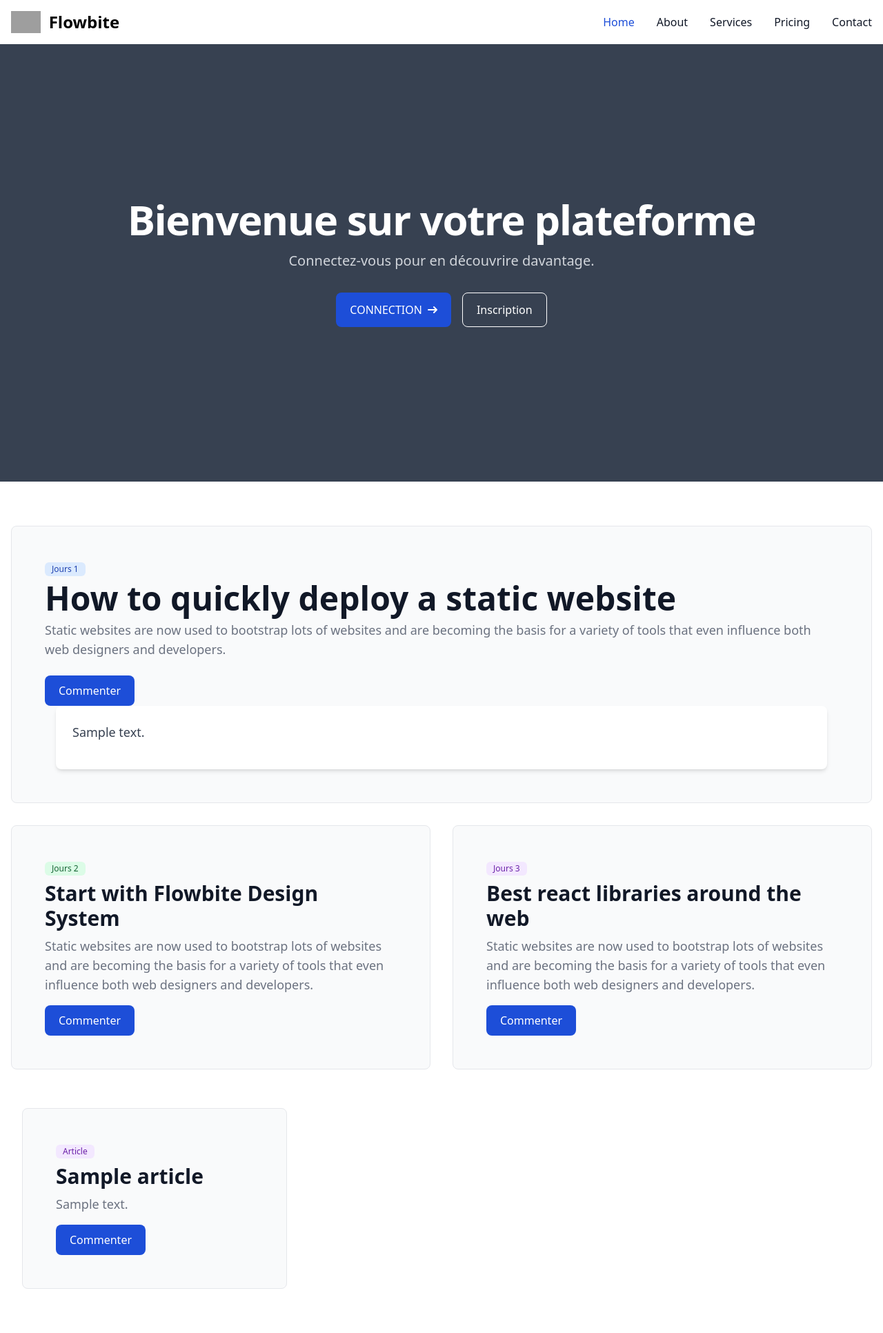
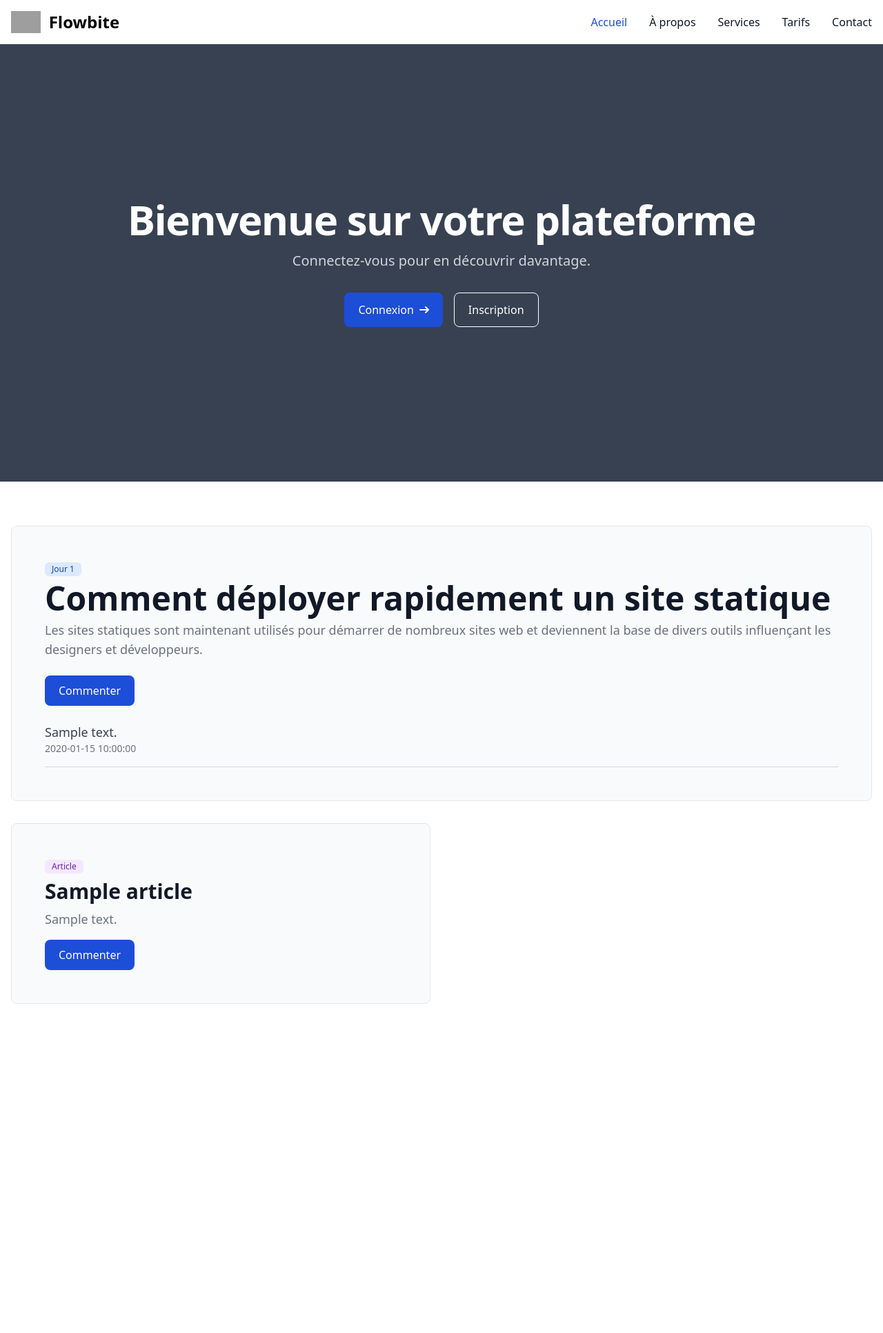
Before and after one commit to digitaleflex/blog-elfrida, a PHP site: page / in a window 1280 px wide. Shown: the whole page at 69% size. After the commit the page ends 1455 px from the top, so only its background shows below. Run offline with PHP 8.4, Linux system fonts and the light colour scheme; tables that the repository leaves empty hold one stand-in row (values such as "Sample post"); some libraries are stand-ins or nearby versions; grey boxes are pictures that could not be loaded.

Commit message:
improvment
Corrections et améliorations apportées :
Erreurs de syntaxe corrigées :
Suppression d'une balise </form> orpheline à la fin de la section des articles.
Ajout de ENT_QUOTES dans htmlspecialchars() pour une sécurité accrue.
Problèmes logiques corrigés :
La requête d'insertion dans commentaires ne correspondait pas à la structure de la table corrigée (manque de utilisateur_id et article_id). Ajout temporaire de valeurs par défaut (1), à remplacer par une vraie logique d'authentification.
Les commentaires statiques étaient affichés sans lien avec un article spécifique. Ajout d'un filtre WHERE article_id = 1 (à dynamiser selon le contexte).
Les boutons "Commenter" ne transmettaient pas l'ID de l'article. Ajout de data-article-id et gestion dans le JavaScript.
Améliorations du design et de la sécurité :
Ajout d'un message d'erreur stylisé avec Tailwind CSS pour plus de visibilité.
Utilisation de try/catch pour gérer les erreurs PDO.
Ajout d'un champ caché article_id dans le formulaire pour lier les commentaires à l'article correspondant.
Traduction des textes en français pour plus de cohérence (Home → Accueil, etc.).
Réorganisation des articles dynamiques pour utiliser la base de données plutôt que du contenu statique redondant.
Optimisations :
Simplification de la structure HTML en supprimant les répétitions inutiles.
Ajout de la date dans l'affichage des commentaires pour plus d'information.

```diff
--- a/config.php
+++ b/config.php
@@ -1,7 +1,7 @@
 <?php
 // db.php : Fichier de connexion à la base de données
 $host = 'localhost'; // Hôte MySQL (généralement localhost)
-$dbname = 'blog'; // Nom de la base de données
+$dbname = 'blogg'; // Nom de la base de données
 $username = 'root'; // Nom d'utilisateur MySQL (par défaut root pour XAMPP)
 $password = ''; // Mot de passe MySQL (vide par défaut pour XAMPP)
 
--- a/index.php
+++ b/index.php
@@ -4,32 +4,31 @@ require 'config.php';
 $error = ""; // Variable pour afficher les erreurs
 
 if ($_SERVER['REQUEST_METHOD'] == 'POST') {
-    // Récupération des données du formulaire et nettoyage
-    $comment = htmlspecialchars(trim($_POST['comment']));
+    // Récupération et nettoyage des données du formulaire
+    $comment = htmlspecialchars(trim($_POST['comment']), ENT_QUOTES, 'UTF-8');
 
-
-    // Vérification que les champs ne sont pas vides
+    // Vérification que le champ n'est pas vide
     if (empty($comment)) {
-        $error = "Champs obligatoire.";
-    }
-     else {
-            // Insertion dans la base de données
-            $requete = $pdo->prepare("INSERT INTO commentaires (comment) VALUES (?)");
-            if ($requete->execute([$comment])) {
+        $error = "Le champ commentaire est obligatoire.";
+    } else {
+        try {
+            // Insertion dans la base de données avec les bons champs (structure mise à jour)
+            $requete = $pdo->prepare("INSERT INTO commentaires (contenu, utilisateur_id, article_id) VALUES (?, ?, ?)");
+            // Pour simplifier, on utilise des valeurs par défaut (à adapter selon votre système d'authentification)
+            $utilisateur_id = 1; // À remplacer par l'ID réel de l'utilisateur connecté
+            $article_id = 1;     // À remplacer par l'ID réel de l'article commenté
+            if ($requete->execute([$comment, $utilisateur_id, $article_id])) {
                 header("Location: index.php");
                 exit;
             } else {
-                $error = "Une erreur s'est produite.";
+                $error = "Erreur lors de l'ajout du commentaire.";
+            }
+        } catch (PDOException $e) {
+            $error = "Erreur de base de données : " . $e->getMessage();
         }
     }
 }
-
-
-
 ?>
-
-
-
 
 <!DOCTYPE html>
 <html lang="fr">
@@ -40,7 +39,7 @@ if ($_SERVER['REQUEST_METHOD'] == 'POST') {
     <script src="https://cdn.tailwindcss.com"></script>
 </head>
 <body>
-    <!-- barre de navigation -->
+    <!-- Barre de navigation -->
     <nav class="bg-white border-gray-200 dark:bg-gray-900">
         <div class="max-w-screen-xl flex flex-wrap items-center justify-between mx-auto p-4">
             <a href="https://flowbite.com/" class="flex items-center space-x-3 rtl:space-x-reverse">
@@ -48,42 +47,31 @@ if ($_SERVER['REQUEST_METHOD'] == 'POST') {
                 <span class="self-center text-2xl font-semibold whitespace-nowrap dark:text-white">Flowbite</span>
             </a>
             <button data-collapse-toggle="navbar-default" type="button" class="inline-flex items-center p-2 w-10 h-10 justify-center text-sm text-gray-500 rounded-lg md:hidden hover:bg-gray-100 focus:outline-none focus:ring-2 focus:ring-gray-200 dark:text-gray-400 dark:hover:bg-gray-700 dark:focus:ring-gray-600" aria-controls="navbar-default" aria-expanded="false">
-                <span class="sr-only">Open main menu</span>
+                <span class="sr-only">Ouvrir le menu principal</span>
                 <svg class="w-5 h-5" aria-hidden="true" xmlns="http://www.w3.org/2000/svg" fill="none" viewBox="0 0 17 14">
                     <path stroke="currentColor" stroke-linecap="round" stroke-linejoin="round" stroke-width="2" d="M1 1h15M1 7h15M1 13h15"/>
                 </svg>
             </button>
             <div class="hidden w-full md:block md:w-auto" id="navbar-default">
                 <ul class="font-medium flex flex-col p-4 md:p-0 mt-4 border border-gray-100 rounded-lg bg-gray-50 md:flex-row md:space-x-8 rtl:space-x-reverse md:mt-0 md:border-0 md:bg-white dark:bg-gray-800 md:dark:bg-gray-900 dark:border-gray-700">
-                <li>
-                <a href="#" class="block py-2 px-3 text-white bg-blue-700 rounded-sm md:bg-transparent md:text-blue-700 md:p-0 dark:text-white md:dark:text-blue-500" aria-current="page">Home</a>
-                </li>
-                <li>
-                <a href="#" class="block py-2 px-3 text-gray-900 rounded-sm hover:bg-gray-100 md:hover:bg-transparent md:border-0 md:hover:text-blue-700 md:p-0 dark:text-white md:dark:hover:text-blue-500 dark:hover:bg-gray-700 dark:hover:text-white md:dark:hover:bg-transparent">About</a>
-                </li>
-                <li>
-                <a href="#" class="block py-2 px-3 text-gray-900 rounded-sm hover:bg-gray-100 md:hover:bg-transparent md:border-0 md:hover:text-blue-700 md:p-0 dark:text-white md:dark:hover:text-blue-500 dark:hover:bg-gray-700 dark:hover:text-white md:dark:hover:bg-transparent">Services</a>
-                </li>
-                <li>
-                <a href="#" class="block py-2 px-3 text-gray-900 rounded-sm hover:bg-gray-100 md:hover:bg-transparent md:border-0 md:hover:text-blue-700 md:p-0 dark:text-white md:dark:hover:text-blue-500 dark:hover:bg-gray-700 dark:hover:text-white md:dark:hover:bg-transparent">Pricing</a>
-                </li>
-                <li>
-                <a href="#" class="block py-2 px-3 text-gray-900 rounded-sm hover:bg-gray-100 md:hover:bg-transparent md:border-0 md:hover:text-blue-700 md:p-0 dark:text-white md:dark:hover:text-blue-500 dark:hover:bg-gray-700 dark:hover:text-white md:dark:hover:bg-transparent">Contact</a>
-                </li>
+                    <li><a href="#" class="block py-2 px-3 text-white bg-blue-700 rounded md:bg-transparent md:text-blue-700 md:p-0 dark:text-white md:dark:text-blue-500" aria-current="page">Accueil</a></li>
+                    <li><a href="#" class="block py-2 px-3 text-gray-900 rounded hover:bg-gray-100 md:hover:bg-transparent md:border-0 md:hover:text-blue-700 md:p-0 dark:text-white md:dark:hover:text-blue-500 dark:hover:bg-gray-700 dark:hover:text-white md:dark:hover:bg-transparent">À propos</a></li>
+                    <li><a href="#" class="block py-2 px-3 text-gray-900 rounded hover:bg-gray-100 md:hover:bg-transparent md:border-0 md:hover:text-blue-700 md:p-0 dark:text-white md:dark:hover:text-blue-500 dark:hover:bg-gray-700 dark:hover:text-white md:dark:hover:bg-transparent">Services</a></li>
+                    <li><a href="#" class="block py-2 px-3 text-gray-900 rounded hover:bg-gray-100 md:hover:bg-transparent md:border-0 md:hover:text-blue-700 md:p-0 dark:text-white md:dark:hover:text-blue-500 dark:hover:bg-gray-700 dark:hover:text-white md:dark:hover:bg-transparent">Tarifs</a></li>
+                    <li><a href="#" class="block py-2 px-3 text-gray-900 rounded hover:bg-gray-100 md:hover:bg-transparent md:border-0 md:hover:text-blue-700 md:p-0 dark:text-white md:dark:hover:text-blue-500 dark:hover:bg-gray-700 dark:hover:text-white md:dark:hover:bg-transparent">Contact</a></li>
                 </ul>
             </div>
         </div>
     </nav>
 
-        <!-- acceuil -->
-
-        <section class="bg-center bg-no-repeat  bg-gray-700 bg-blend-multiply">
+    <!-- Section d'accueil -->
+    <section class="bg-center bg-no-repeat bg-gray-700 bg-blend-multiply">
         <div class="px-4 mx-auto max-w-screen-xl text-center py-24 lg:py-56">
             <h1 class="mb-4 text-4xl font-extrabold tracking-tight leading-none text-white md:text-5xl lg:text-6xl">Bienvenue sur votre plateforme</h1>
-        <p class="mb-8 text-lg font-normal text-gray-300 lg:text-xl sm:px-16 lg:px-48">Connectez-vous pour en découvrire davantage.</p>
+            <p class="mb-8 text-lg font-normal text-gray-300 lg:text-xl sm:px-16 lg:px-48">Connectez-vous pour en découvrir davantage.</p>
             <div class="flex flex-col space-y-4 sm:flex-row sm:justify-center sm:space-y-0">
                 <a href="login.php" class="inline-flex justify-center items-center py-3 px-5 text-base font-medium text-center text-white rounded-lg bg-blue-700 hover:bg-blue-800 focus:ring-4 focus:ring-blue-300 dark:focus:ring-blue-900">
-                CONNECTION
+                    Connexion
                     <svg class="w-3.5 h-3.5 ms-2 rtl:rotate-180" aria-hidden="true" xmlns="http://www.w3.org/2000/svg" fill="none" viewBox="0 0 14 10">
                         <path stroke="currentColor" stroke-linecap="round" stroke-linejoin="round" stroke-width="2" d="M1 5h12m0 0L9 1m4 4L9 9"/>
                     </svg>
@@ -95,141 +83,101 @@ if ($_SERVER['REQUEST_METHOD'] == 'POST') {
         </div>
     </section>
 
-<!-- articles -->
-
-
+    <!-- Section des articles -->
     <section class="bg-white dark:bg-gray-900">
         <div class="py-8 px-4 mx-auto max-w-screen-xl lg:py-16">
+            <?php if (!empty($error)): ?>
+                <div class="bg-red-100 border border-red-400 text-red-700 px-4 py-3 rounded mb-4" role="alert">
+                    <?php echo $error; ?>
+                </div>
+            <?php endif; ?>
+
+            <!-- Article statique principal -->
             <div class="bg-gray-50 dark:bg-gray-800 border border-gray-200 dark:border-gray-700 rounded-lg p-8 md:p-12 mb-8">
-            <a href="#" class="bg-blue-100 text-blue-800 text-xs font-medium inline-flex items-center px-2.5 py-0.5 rounded-md dark:bg-gray-700 dark:text-blue-400 mb-2">
-                Jours 1
-            </a>
-            <h1 class="text-gray-900 dark:text-white text-3xl md:text-5xl font-extrabold mb-2">How to quickly deploy a static website</h1>
-            <p class="text-lg font-normal text-gray-500 dark:text-gray-400 mb-6">Static websites are now used to bootstrap lots of websites and are becoming the basis for a variety of tools that even influence both web designers and developers.</p>
-
-            <a href="inscription.php" class="comment-btn inline-flex justify-center items-center py-2.5 px-5 text-base font-medium text-center text-white rounded-lg bg-blue-700 hover:bg-blue-800 focus:ring-4 focus:ring-blue-300 dark:focus:ring-blue-900">
+                <a href="#" class="bg-blue-100 text-blue-800 text-xs font-medium inline-flex items-center px-2.5 py-0.5 rounded-md dark:bg-gray-700 dark:text-blue-400 mb-2">Jour 1</a>
+                <h1 class="text-gray-900 dark:text-white text-3xl md:text-5xl font-extrabold mb-2">Comment déployer rapidement un site statique</h1>
+                <p class="text-lg font-normal text-gray-500 dark:text-gray-400 mb-6">Les sites statiques sont maintenant utilisés pour démarrer de nombreux sites web et deviennent la base de divers outils influençant les designers et développeurs.</p>
+                <a href="#" class="comment-btn inline-flex justify-center items-center py-2.5 px-5 text-base font-medium text-center text-white rounded-lg bg-blue-700 hover:bg-blue-800 focus:ring-4 focus:ring-blue-300 dark:focus:ring-blue-900">
                     Commenter
                 </a>
 
+                <!-- Affichage des commentaires -->
                 <?php
-// Requête pour récupérer tous les commentaires depuis la table "commentaires"
-$requete = $pdo->query("SELECT * FROM commentaires");
+                $requete = $pdo->query("SELECT contenu, date_creation FROM commentaires WHERE article_id = 1"); // À adapter selon l'article
                 $commentaires = $requete->fetchAll(PDO::FETCH_ASSOC);
 
-// Vérifier si des résultats sont trouvés
                 if ($commentaires) {
-    echo '<div class="container mx-auto px-4">';
-    echo '<ul class="w-full bg-white dark:bg-gray-900 shadow-md rounded-lg p-6 space-y-4">';
-
+                    echo '<div class="mt-6">';
+                    echo '<ul class="space-y-4">';
                     foreach ($commentaires as $commentaire) {
-        echo '<li class="border-b border-gray-300 dark:border-gray-700 pb-4 last:border-0">';
-        echo '<p class="text-lg font-normal text-gray-700 dark:text-gray-300">' . htmlspecialchars($commentaire['comment']) . '</p>';
+                        echo '<li class="border-b border-gray-300 dark:border-gray-700 pb-4">';
+                        echo '<p class="text-lg font-normal text-gray-700 dark:text-gray-300">' . htmlspecialchars($commentaire['contenu']) . '</p>';
+                        echo '<p class="text-sm text-gray-500 dark:text-gray-400">' . $commentaire['date_creation'] . '</p>';
                         echo '</li>';
                     }
-
                     echo '</ul>';
-    echo '</div>'; // Fermeture du container
+                    echo '</div>';
                 } else {
-    echo "<p class='text-center text-gray-500 text-lg'>Aucun commentaire trouvé.</p>";
+                    echo "<p class='text-center text-gray-500 text-lg mt-4'>Aucun commentaire pour cet article.</p>";
                 }
                 ?>
+            </div>
 
-
-        </div>
+            <!-- Articles dynamiques -->
             <div class="grid md:grid-cols-2 gap-8">
-            <div class="bg-gray-50 dark:bg-gray-800 border border-gray-200 dark:border-gray-700 rounded-lg p-8 md:p-12">
-                <a href="#" class="bg-green-100 text-green-800 text-xs font-medium inline-flex items-center px-2.5 py-0.5 rounded-md dark:bg-gray-700 dark:text-green-400 mb-2">
-
-                    Jours 2
-                </a>
-                <h2 class="text-gray-900 dark:text-white text-3xl font-extrabold mb-2">Start with Flowbite Design System</h2>
-                <p class="text-lg font-normal text-gray-500 dark:text-gray-400 mb-4">Static websites are now used to bootstrap lots of websites and are becoming the basis for a variety of tools that even influence both web designers and developers.</p>
-                <a href="#" class="comment-btn inline-flex justify-center items-center py-2.5 px-5 text-base font-medium text-center text-white rounded-lg bg-blue-700 hover:bg-blue-800 focus:ring-4 focus:ring-blue-300 dark:focus:ring-blue-900">
-                      Commenter
-                </a>
-            </div>
-            <div class="bg-gray-50 dark:bg-gray-800 border border-gray-200 dark:border-gray-700 rounded-lg p-8 md:p-12">
-                <a href="#" class="bg-purple-100 text-purple-800 text-xs font-medium inline-flex items-center px-2.5 py-0.5 rounded-md dark:bg-gray-700 dark:text-purple-400 mb-2">
-
-                    Jours 3
-                </a>
-                <h2 class="text-gray-900 dark:text-white text-3xl font-extrabold mb-2">Best react libraries around the web</h2>
-                <p class="text-lg font-normal text-gray-500 dark:text-gray-400 mb-4">Static websites are now used to bootstrap lots of websites and are becoming the basis for a variety of tools that even influence both web designers and developers.</p>
-                <a href="" class="comment-btn inline-flex justify-center items-center py-2.5 px-5 text-base font-medium text-center text-white rounded-lg bg-blue-700 hover:bg-blue-800 focus:ring-4 focus:ring-blue-300 dark:focus:ring-blue-900">
-                      Commenter
-                </a>
-
-            </div> <br>
-        </div>
-        <div>
                 <?php
-                // Requête pour récupérer tous les articles depuis la table "articles"
-                $requete = $pdo->query("SELECT * FROM articles");
+                $requete = $pdo->query("SELECT * FROM articles LIMIT 2"); // Limite à 2 pour exemple
                 $articles = $requete->fetchAll(PDO::FETCH_ASSOC);
 
-                // Vérifier si des résultats sont trouvés
-
-                // Vérifier si des résultats sont trouvés
                 if ($articles) {
-                    echo '<div class="container mx-auto px-4">';
-                    echo '<div class="grid grid-cols-1 sm:grid-cols-2 md:grid-cols-3 gap-8 w-full">';
                     foreach ($articles as $article) {
                         echo '<div class="bg-gray-50 dark:bg-gray-800 border border-gray-200 dark:border-gray-700 rounded-lg p-8 md:p-12">';
-                        echo '<a href="#" class="bg-purple-100 text-purple-800 text-xs font-medium inline-flex items-center px-2.5 py-0.5 rounded-md dark:bg-gray-700 dark:text-purple-400 mb-2">';
-                        echo 'Article';
-                        echo '</a>';
+                        echo '<a href="#" class="bg-purple-100 text-purple-800 text-xs font-medium inline-flex items-center px-2.5 py-0.5 rounded-md dark:bg-gray-700 dark:text-purple-400 mb-2">Article</a>';
                         echo '<h2 class="text-gray-900 dark:text-white text-3xl font-extrabold mb-2">' . htmlspecialchars($article['titre']) . '</h2>';
                         echo '<p class="text-lg font-normal text-gray-500 dark:text-gray-400 mb-4">' . htmlspecialchars($article['contenu']) . '</p>';
-                        echo '<a href="#" class="comment-btn inline-flex justify-center items-center py-2.5 px-5 text-base font-medium text-center text-white rounded-lg bg-blue-700 hover:bg-blue-800 focus:ring-4 focus:ring-blue-300 dark:focus:ring-blue-900">';
-                        echo 'Commenter';
-                        echo '</a>';
+                        echo '<a href="#" class="comment-btn inline-flex justify-center items-center py-2.5 px-5 text-base font-medium text-center text-white rounded-lg bg-blue-700 hover:bg-blue-800 focus:ring-4 focus:ring-blue-300 dark:focus:ring-blue-900" data-article-id="' . $article['id'] . '">Commenter</a>';
                         echo '</div>';
                     }
-                    echo '</div>';
-                    echo '</div>'; // Fermeture du container
-                } else {
-                    echo "<p class='text-center text-gray-500 text-lg'>Aucun article trouvé.</p>";
                 }
                 ?>
             </div>
         </div>
-    </div>
-            </form>
     </section>
 
-
-<!-- Boîte de commentaire cachée -->
+    <!-- Boîte de commentaire -->
     <div id="commentBox" class="fixed inset-0 flex items-center justify-center bg-gray-900 bg-opacity-50 hidden">
         <div class="bg-white rounded-lg p-6 w-96">
             <h2 class="text-lg font-bold mb-2">Ajouter un commentaire</h2>
             <form method="POST" action="index.php">
+                <input type="hidden" name="article_id" id="article_id">
                 <textarea name="comment" class="w-full p-2 border rounded" placeholder="Écrivez votre commentaire ici..." required></textarea>
                 <div class="flex justify-end mt-4">
                     <button type="button" id="closeCommentBox" class="px-4 py-2 bg-gray-500 text-white rounded mr-2">Annuler</button>
                     <button type="submit" class="px-4 py-2 bg-blue-600 text-white rounded">Commenter</button>
                 </div>
+            </form>
+        </div>
     </div>
 
-
     <script>
-    // Sélectionne les boutons "Commenter"
+        // Gestion de la boîte de commentaire
         const commentButtons = document.querySelectorAll(".comment-btn");
         const commentBox = document.getElementById("commentBox");
         const closeCommentBox = document.getElementById("closeCommentBox");
+        const articleIdInput = document.getElementById("article_id");
 
-    // Ouvre la boîte de commentaire quand on clique sur un bouton "Commenter"
         commentButtons.forEach(button => {
-        button.addEventListener("click", () => {
+            button.addEventListener("click", (e) => {
+                e.preventDefault();
+                const articleId = button.getAttribute("data-article-id") || 1; // Par défaut article 1
+                articleIdInput.value = articleId;
                 commentBox.classList.remove("hidden");
             });
         });
 
-    // Ferme la boîte de commentaire
         closeCommentBox.addEventListener("click", () => {
             commentBox.classList.add("hidden");
         });
     </script>
-
-
 </body>
 </html>
```
Also changed, not shown: db.sql (+27 -14 lines). Lines whose indentation alone changed are shown as unchanged.
